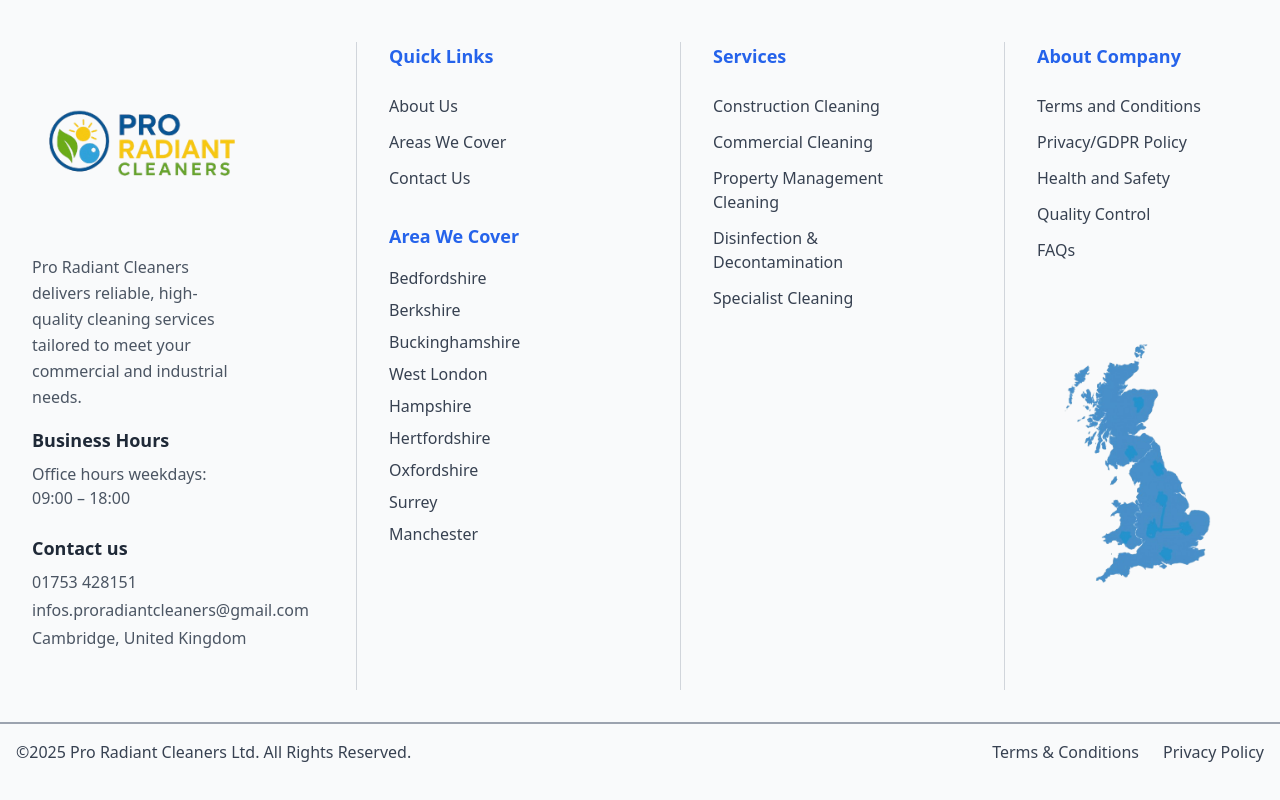
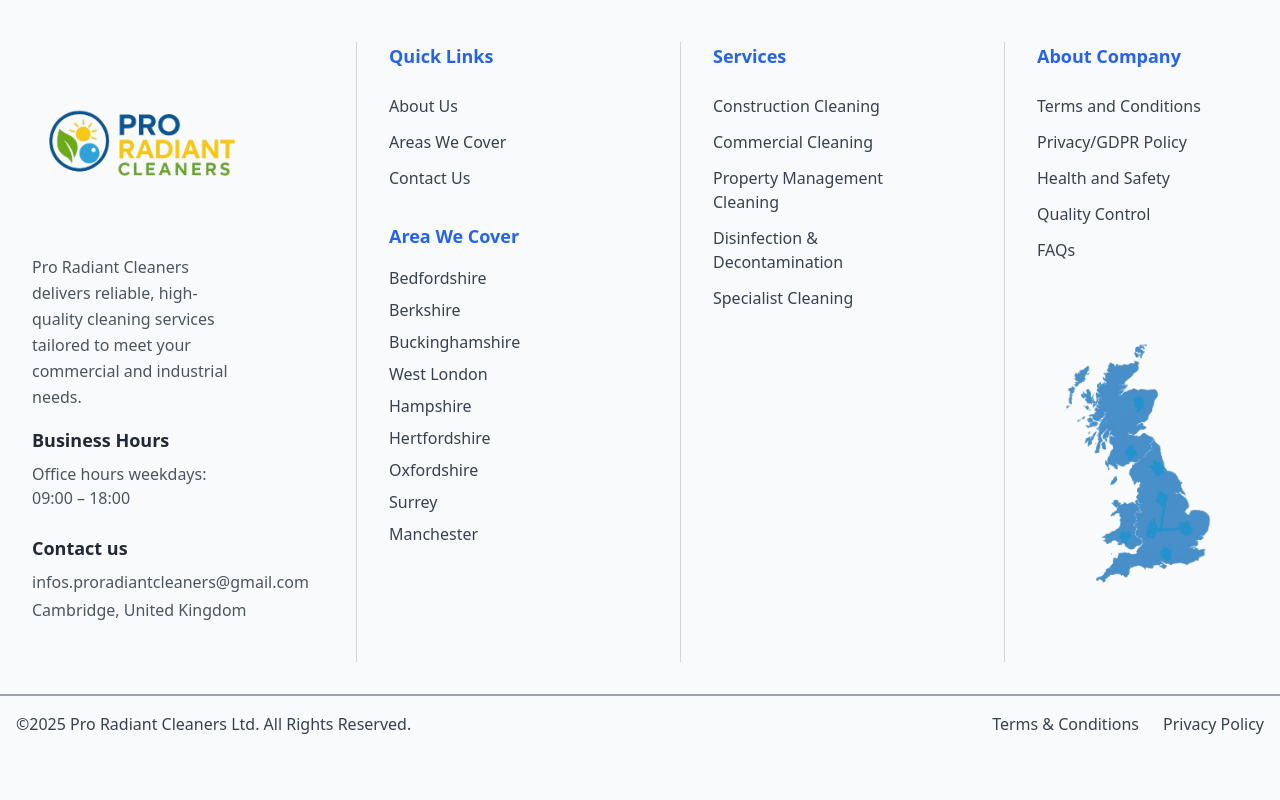
Before and after one commit to ArsiAslam/ProRadiantCleaner, a React (Create React App) app: page / in a window 1280 px wide. Shown: the part 10572-11372 px from the top of the page. Built offline with nearby package versions, Linux system fonts and the light colour scheme; the HTML template or start-up script is replaced by a standard one.

Commit message:
Update Footer.jsx

```diff
--- a/src/components/Footer.jsx
+++ b/src/components/Footer.jsx
@@ -28,7 +28,7 @@ const Footer = () => (
           <div className="mb-6 pb-4">
             <h4 className="font-bold text-gray-800 mb-2 text-lg">Contact us</h4>
             <div className="space-y-1 text-gray-600 text-base">
-              <p>01753 428151</p>
+              <p></p>
               <p>infos.proradiantcleaners@gmail.com</p>
               <p>Cambridge, United Kingdom</p>
             </div>
```
